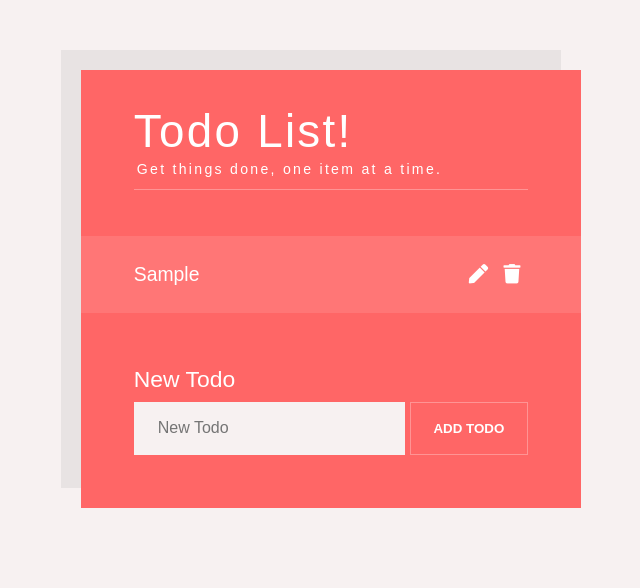
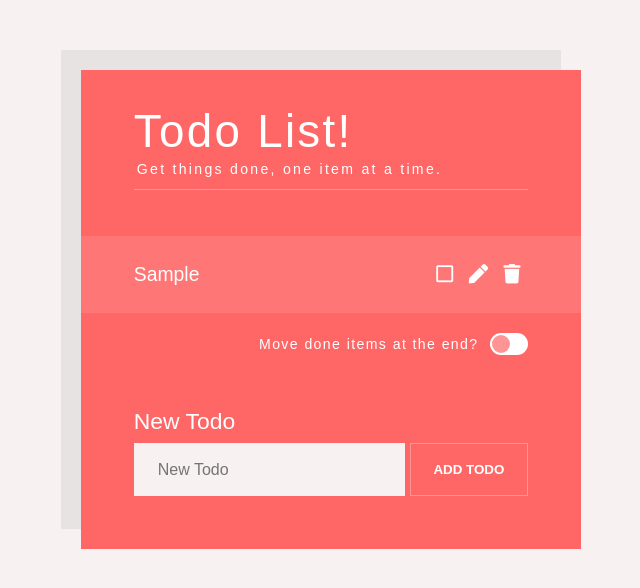
Before and after one commit to ChaoTzuJung/Todolist-Mingliu, a React (Create React App) app: page / in a window 1280 px wide. Both pictures are taken after typing "Sample" into the empty fields and a click on the button "ADD TODO". Shown: the top 588 px of the page, without its empty margins (309-949 px from the left). Built offline with nearby package versions, Linux system fonts and the light colour scheme.

Commit message:
feat: Addswitch button to sort todos with done or not

```diff
--- /dev/null
+++ b/src/SwitchButton.css
@@ -0,0 +1,54 @@
+/* TOOGLE COMPONENT */
+.togglebutton-wrapper {
+	margin-top:1em;
+}
+
+.togglebutton-wrapper label {
+    display:flex;
+    justify-content:flex-end;
+    align-items:center;
+}
+
+.togglebutton-wrapper input {
+	position:absolute;
+    left:-9999px;
+}
+
+.togglebutton-wrapper .togglebutton-label {
+	font-size:.8rem;
+	letter-spacing:.1em
+}
+
+.togglebutton-wrapper .tooglebutton-box {
+	position:relative;
+	display:block;
+	margin-left:0.6em;
+	width:38px;
+	height:22px;
+	background:white;
+	/*border:1px solid black;*/
+	border-radius:999px;
+	cursor:pointer;
+}
+
+.togglebutton-wrapper .tooglebutton-box:before {
+	content:'';
+	position:absolute;
+	top:2px; left:2px;
+	display:block;
+	width:18px; height:18px;
+	/*border:1px solid #FF6666;*/
+	border-radius:50%;
+	background:#FF6666;
+	opacity:0.7;
+	transition:	all .2s ease-in-out;
+}
+
+.togglebutton-wrapper.togglebutton-focus .tooglebutton-box {
+	box-shadow:0px 0px 0px 3px rgba(0,0,0,0.1);
+}
+
+.togglebutton-wrapper.togglebutton-checked .tooglebutton-box:before {
+	left:calc(100% - 4px - 16px);
+	opacity:1;
+}
--- /dev/null
+++ b/src/SwitchButton.js
@@ -0,0 +1,32 @@
+import React, { Component } from 'react';
+import "./SwitchButton.css"
+
+class SwitchButton extends Component {
+    constructor(props){
+        super(props);
+        this.state = {
+            isActive: false,
+        }
+    }
+
+    handleSort = () => {
+        this.props.sortTodos();
+        this.setState({
+            isActive: !this.state.isActive,
+        })
+    }
+
+    render() {
+        return (
+            <div className={this.state.isActive ? "togglebutton-wrapper togglebutton-checked" : "togglebutton-wrapper" }>
+                <label htmlFor="name">
+                    <span className="togglebutton-label">{this.props.label}</span>
+                    <span className="tooglebutton-box"></span>
+                </label>
+                <input id="name" type="checkbox" name="name" value={this.state.isActive} onChange={this.handleSort} />
+            </div>
+        )
+    }
+}
+
+export default SwitchButton;
--- a/src/Todo.js
+++ b/src/Todo.js
@@ -53,10 +53,13 @@ class Todo extends Component {
         } else {
             result = (
                 <div className="todo">
-                    <li className={this.props.completed ? "todo-task completed" : "todo-task"} onClick={this.handleToggle}>
+                    <li className={this.props.completed ? "todo-task completed" : "todo-task"}>
                         {this.props.task}
                     </li>
                     <div className="todo-buttons">
+                        <button onClick={this.handleToggle}>
+                            <i className={this.props.completed ? "fas fa-check-square" : "far fa-square"} />
+                        </button>
                         <button onClick={this.toggleForm}>
                             <i className="fas fa-pen" />
                         </button>
--- a/src/TodoList.js
+++ b/src/TodoList.js
@@ -1,5 +1,6 @@
 import React, { Component } from 'react';
 import Todo from './Todo';
+import SwitchButton from './SwitchButton';
 import NewTodoForm from './NewTodoForm';
 import "./TodoList.css";
 
@@ -7,7 +8,9 @@ class TodoList extends Component {
     constructor(props){
         super(props);
         this.state = {
-            todos: []
+            todos: [],
+            sortedTodos: [],
+            sortByStatus: false,
         }
     }
 
@@ -49,8 +52,21 @@ class TodoList extends Component {
         })
     }
 
+    sortTodos = () => {
+        let sortedTodos = [];
+        const doneTodo = this.state.todos.filter(function(todo) { return todo.completed; });
+        const notDoneTodo = this.state.todos.filter(function(todo) { return !todo.completed; });
+        sortedTodos = [...notDoneTodo, ...doneTodo];
+
+        this.setState({
+            sortByStatus: !this.state.sortByStatus,
+            sortedTodos,
+        })
+    }
+
     render() {
-        const todos = this.state.todos.map(todo => (
+        const todoData = this.state.sortByStatus ? this.state.sortedTodos : this.state.todos
+        const todos = todoData.map(todo => (
             <Todo
                 key={todo.id}
                 task={todo.task}
@@ -60,7 +76,7 @@ class TodoList extends Component {
                 updateTodo={this.updateTodo}
                 toggleTodo={this.toggleTodo}
             />
-        ));
+        ))
         return (
             <div className="todo-list">
                 <h1>
@@ -69,6 +85,10 @@ class TodoList extends Component {
                 <ul>
                     {todos}
                 </ul>
+                <SwitchButton
+                    label="Move done items at the end?"
+                    sortTodos={this.sortTodos}
+                />
                 <NewTodoForm createTodo={this.createTodo}/>
             </div>
         )
```
